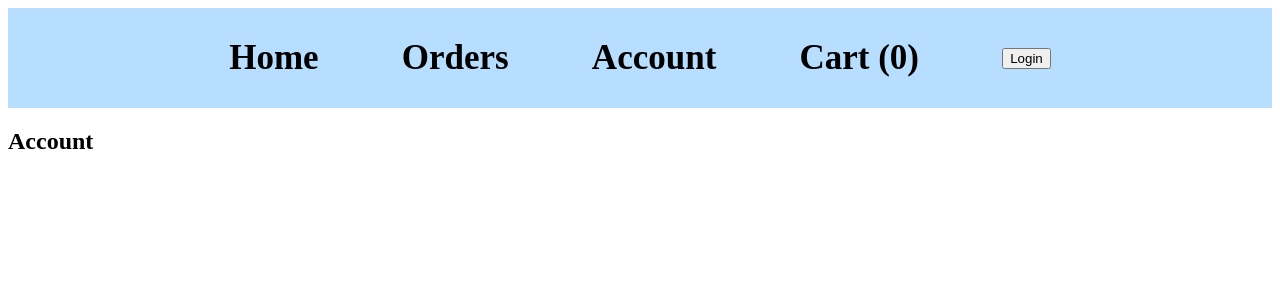
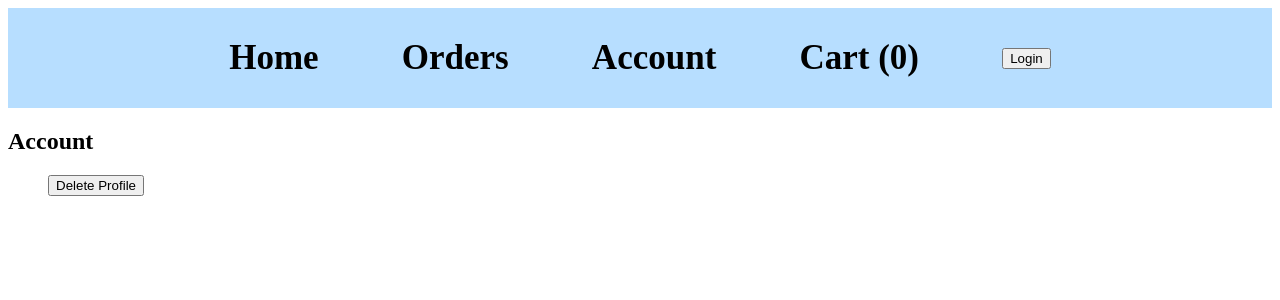
Before and after one commit to dcjacoby1/ShopWithMe, a React (Create React App) app in the folder client/: page /account in a window 1280 px wide. Shown: the top 300 px of the page. Built offline with nearby package versions, Linux system fonts and the light colour scheme; no server answers.

Commit message:
delete profile

```diff
--- a/client/src/components/Account.jsx
+++ b/client/src/components/Account.jsx
@@ -1,8 +1,10 @@
+import AccountSettings from "./Account/AccountSettings"
 function Account(){
     return(
-        <>
+        <main>
         <h2>Account</h2>
-        </>
+        <AccountSettings />
+        </main>
     )
 }
 export default Account
--- /dev/null
+++ b/client/src/components/Account/AccountSettings.jsx
@@ -0,0 +1,31 @@
+import { useOutletContext } from "react-router-dom";
+function AccountSettings(){
+    const context = useOutletContext()
+    const setLoggedInUser = context.setLoggedInUser
+    const setCartTotal = context.setCartTotal
+
+    function deleteProfile(){
+        fetch('/users', {
+            method: 'DELETE',
+            headers: {
+                "Content-Type": "application/json"
+            }
+
+        }).then(res => {
+            if (res.ok) {
+                setLoggedInUser(null)
+                setCartTotal(0)
+            } else {
+                console.error("Error removing item:", res.status);
+            }
+        }).catch(error => {
+            console.error("Fetch error:", error);
+        });
+    }
+    return(
+        <ul>
+           <button onClick={deleteProfile}>Delete Profile</button>
+        </ul>
+    )
+}
+export default AccountSettings
--- a/client/src/components/Cart/CartItem.jsx
+++ b/client/src/components/Cart/CartItem.jsx
@@ -61,7 +61,7 @@ function CartItem({name, image_url, initialQuantity, price, product_id, setCartI
     fetch('/delete_cart_item', {
         method: "DELETE",
         headers: {
-            "Content-Type": "application/json"  // Add headers if required by your server
+            "Content-Type": "application/json"
         },
         body: JSON.stringify({
             product_id: product_id
@@ -75,11 +75,9 @@ function CartItem({name, image_url, initialQuantity, price, product_id, setCartI
 
         } else {
             console.error("Error removing item:", res.status);
-            // Optionally handle different error scenarios based on res.status
         }
     }).catch(error => {
         console.error("Fetch error:", error);
-        // Handle network errors or other fetch-related issues
     });
 }
 
```
Also changed, not shown: 1 other file (tests, documents, lock files or other folders).
